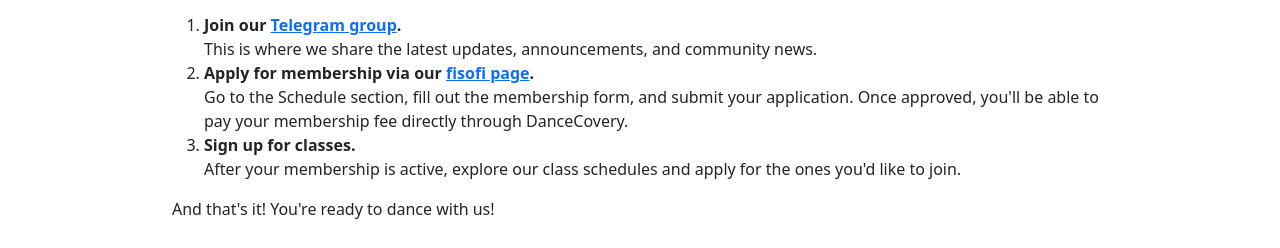
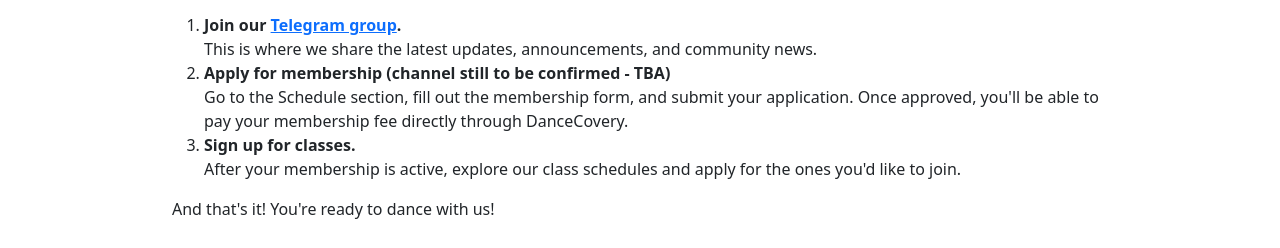
Before and after one commit to Aalto-Salsa-Society/aaltosalsa.fi, a plain HTML site: page membership/index.html in a window 1280 px wide. Shown: the part 280-528 px from the top of the page. Drawn offline with nearby package versions, Linux system fonts and the light colour scheme.

Commit message:
Update membership application instructions in HTML
TBA announcement for membership payment option

```diff
--- a/membership/index.html
+++ b/membership/index.html
@@ -88,13 +88,8 @@
         </li>
         <li>
           <b
-            >Apply for membership via our
-            <a
-              href="https://app.fisofi.com/aalto-salsa-society"
-              target="_blank"
-            >
-              fisofi page</a
-            >.</b
+            >Apply for membership (channel still to be confirmed - TBA)
+            </b
           ><br />
           Go to the <it>Schedule</it> section, fill out the membership form, and
           submit your application. Once approved, you'll be able to pay your
```
